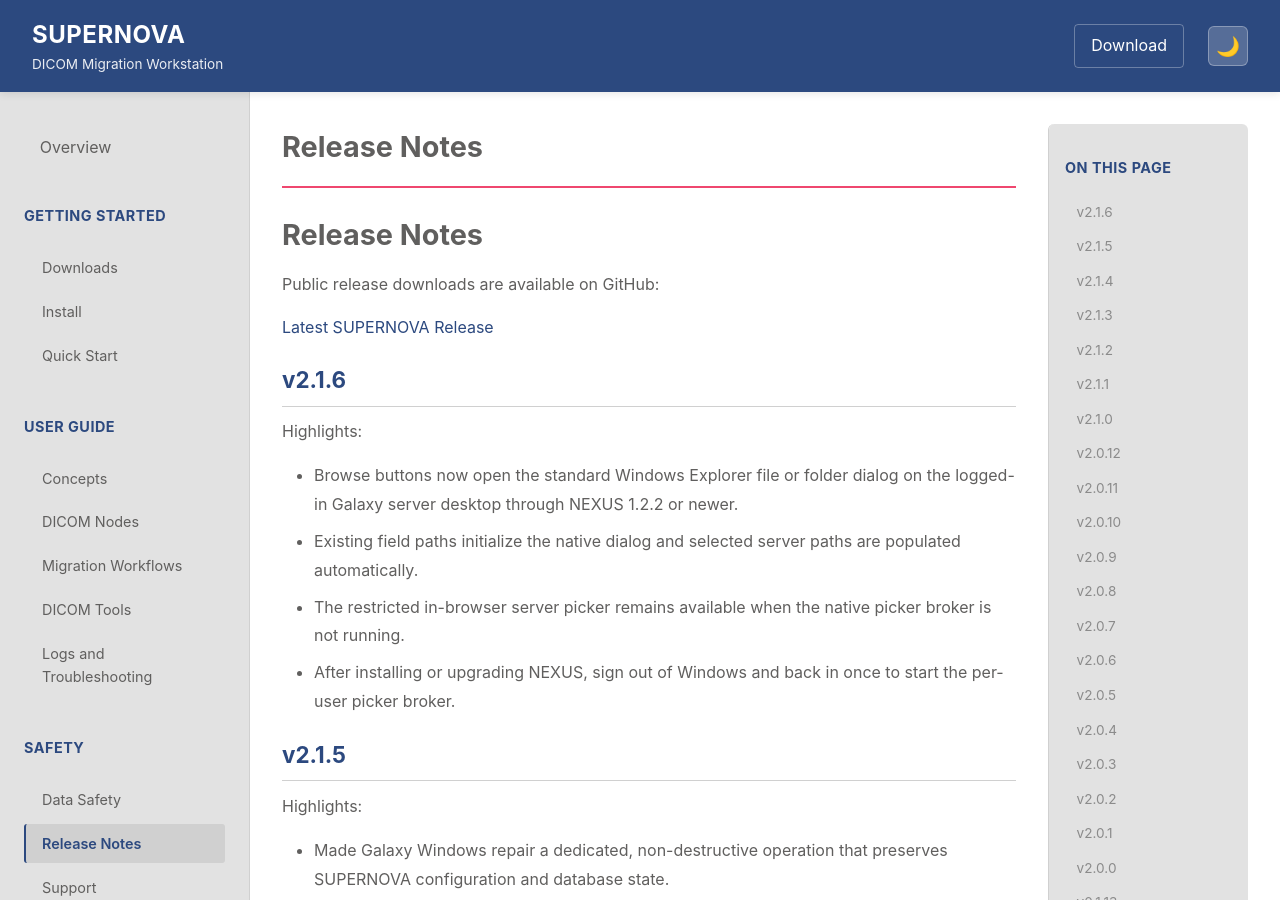
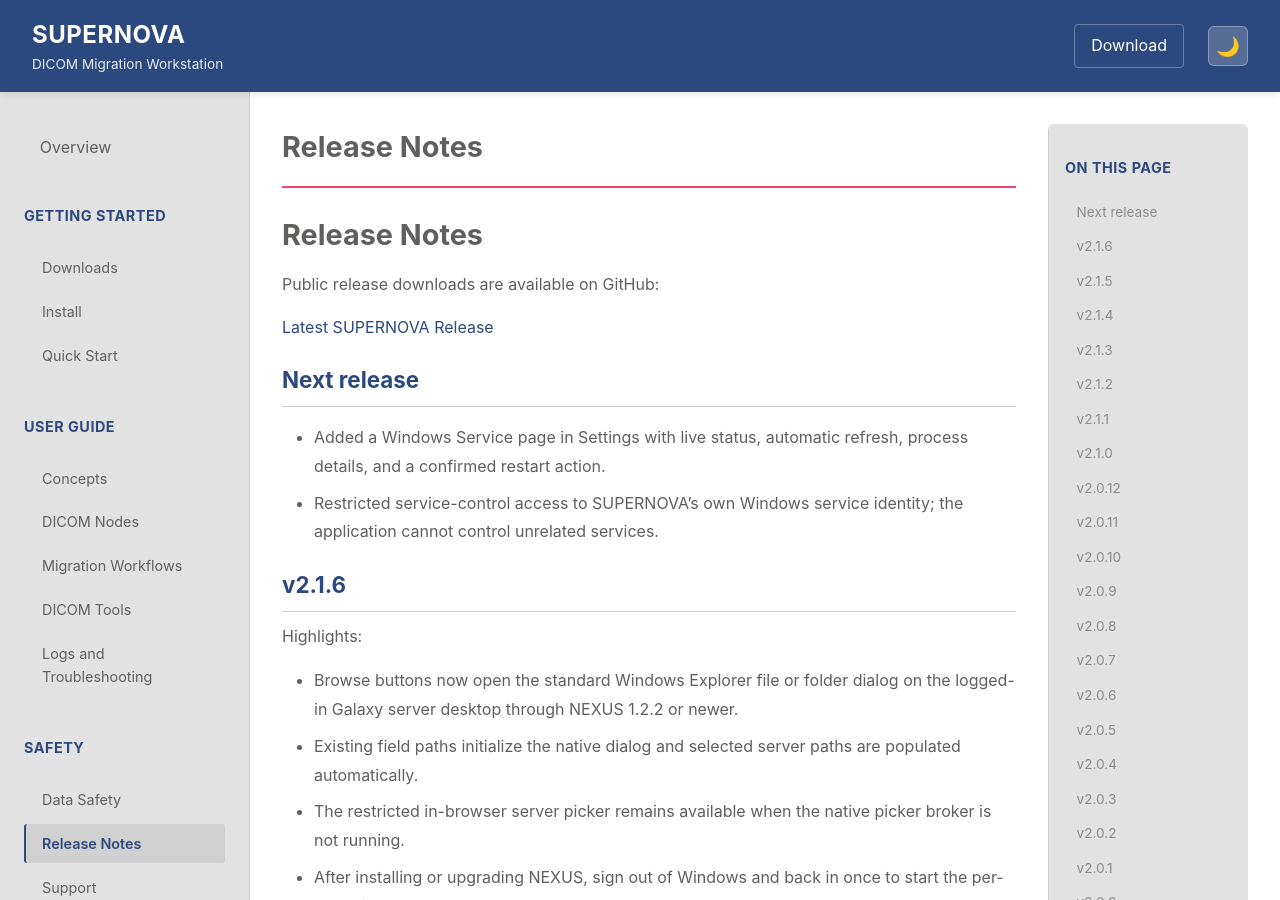
Before and after one commit to JayDubb85/SUPERNOVA-Releases, a Jekyll site: the page built from docs/release-notes.md, in a window 1280 px wide and 900 px high. Built offline with Jekyll 4.4.1, drawn with Linux system fonts in a browser that asks for light colours.

Commit message:
Update public documentation

```diff
--- a/docs/release-notes.md
+++ b/docs/release-notes.md
@@ -9,6 +9,13 @@ description: SUPERNOVA public release notes
 Public release downloads are available on GitHub:
 
 [Latest SUPERNOVA Release](https://github.com/JayDubb85/SUPERNOVA-Releases/releases/latest)
+
+## Next release
+
+- Added a Windows Service page in Settings with live status, automatic refresh,
+  process details, and a confirmed restart action.
+- Restricted service-control access to SUPERNOVA's own Windows service identity;
+  the application cannot control unrelated services.
 
 ## v2.1.6
 
```
